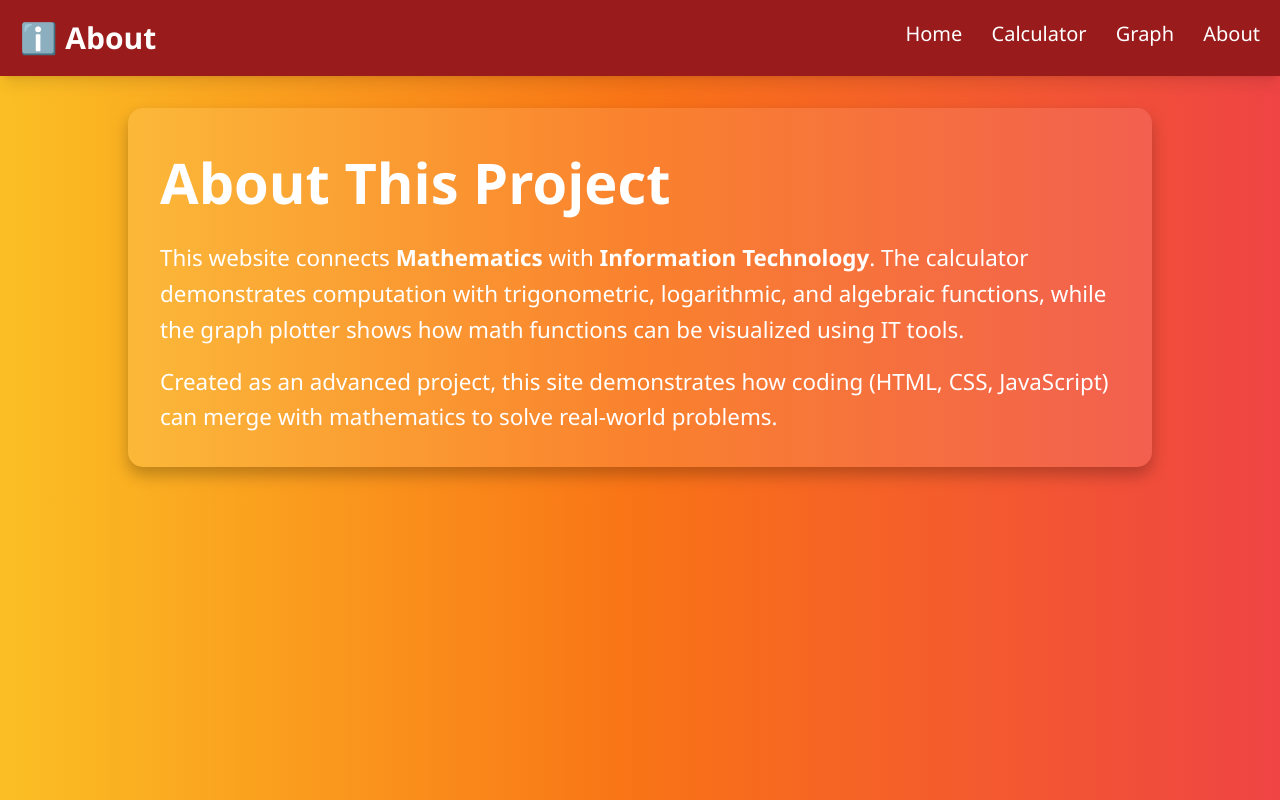
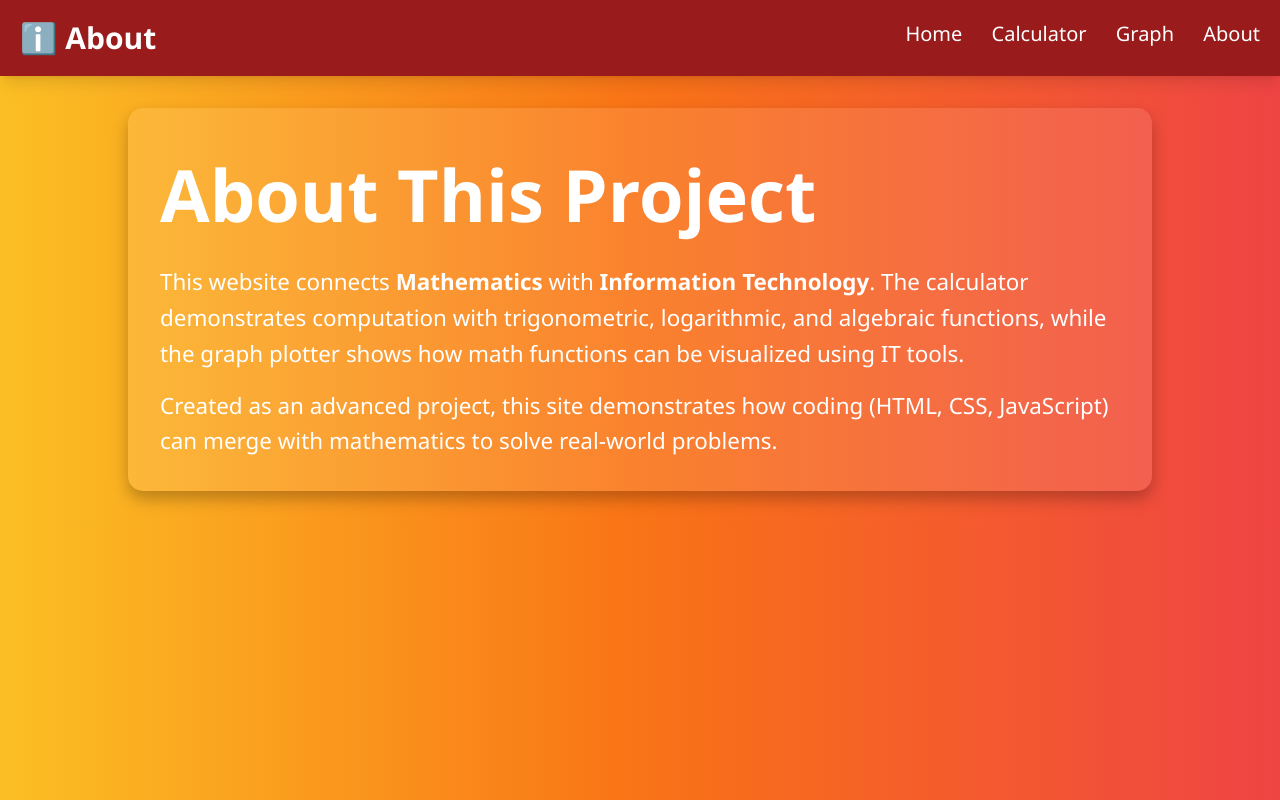
Before and after one commit to 123MRRIZAN/Link-Math-Computer, a plain HTML site: page about.html in a window 1280 px wide. Drawn offline with nearby package versions, Linux system fonts and the light colour scheme.

Commit message:
Update about.html

```diff
--- a/about.html
+++ b/about.html
@@ -19,7 +19,7 @@
       box-shadow: 0 8px 16px rgba(0,0,0,0.25);
     }
     .card h1 {
-      font-size: 3.5rem;  /* increased font size */
+      font-size: 4.5rem;  /* increased font size */
       font-weight: bold;
     }
     .card p {
```
